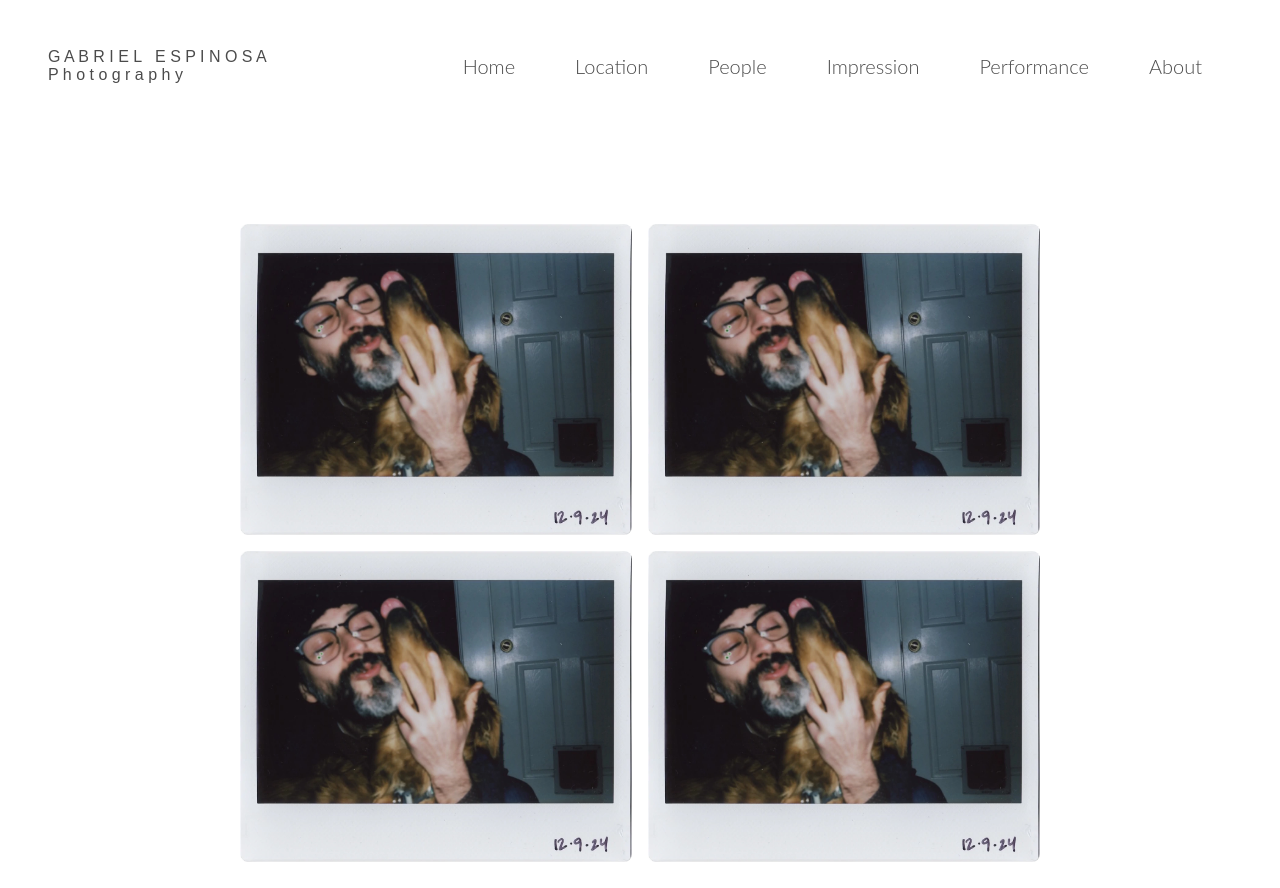
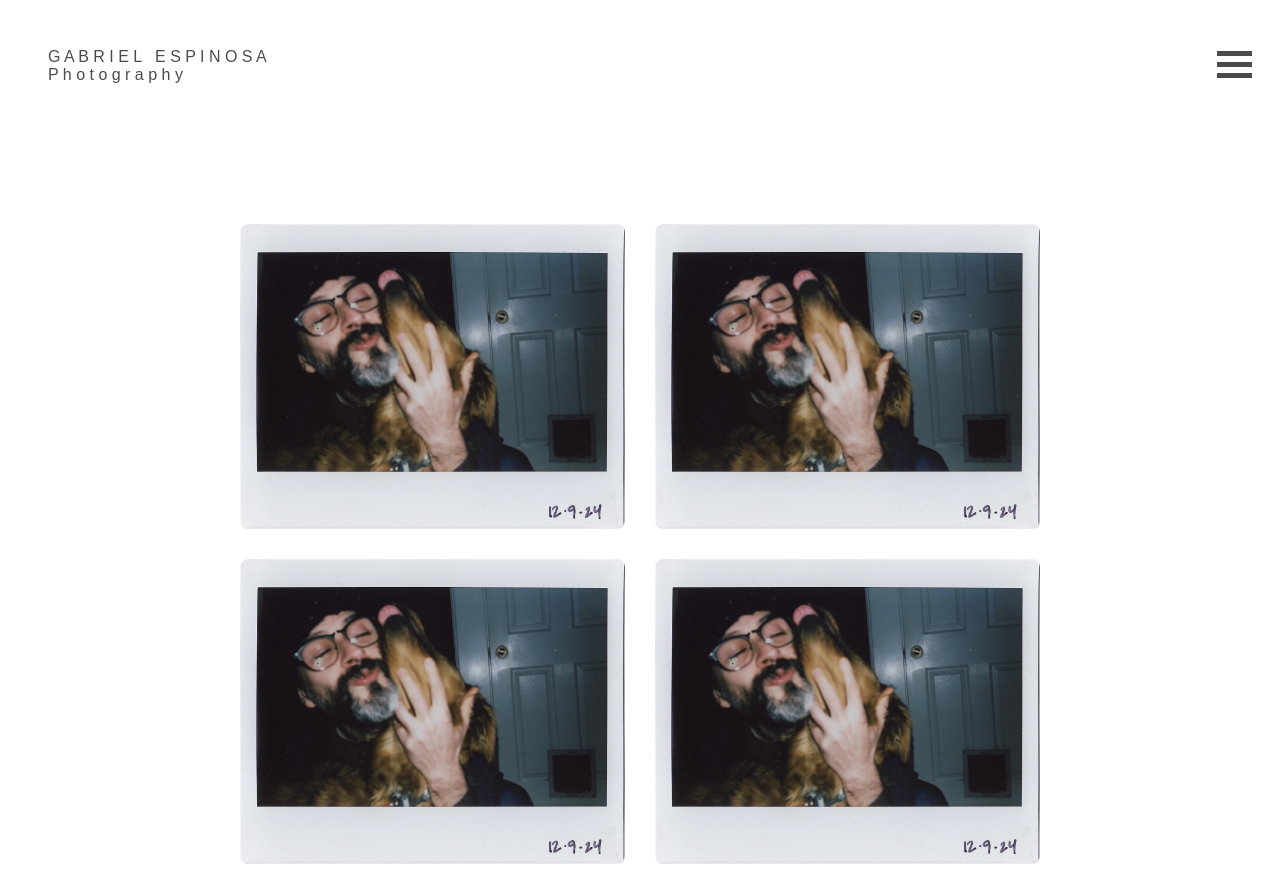
Before and after one commit to GEEspinosa/GEEspinosa-photo-portfolio, a React (Create React App) app: page / in a window 1280 px wide. Built offline with nearby package versions, Linux system fonts and the light colour scheme; the HTML template or start-up script is replaced by a standard one.

Commit message:
chore: made responsive header, ensuring landing page always has hamburger menu forcing user to engage image/links...soon to be.

```diff
--- a/src/App.js
+++ b/src/App.js
@@ -42,19 +42,17 @@ function App() {
     '/impression': 'impression',
     '/performance': 'performance',
   };
-  const [page, setPage] = useState(pathMap[location.pathname] ||'landing');
+  const [page, setPage] = useState(pathMap[location.pathname] || 'landing');
   const [modalSelect, setModalSelect] = useState(0);
   const [showModal, setShowModal] = useState(false);
   const [fadeIn, setFadeIn] = useState(false);
-
-  //const [isLoaded, setIsLoaded] = useState(false);
-  //const navigate = useNavigate();
 
   // dev note: destructuring `width` from custom hook `useWindowSize` to get current window width.
   const { width } = useWindowSize();
 
   const currentPage = pathMap[location.pathname] || null;
-  let album = currentPage && pageAlbum[currentPage] ? pageAlbum[currentPage][0] : [];
+  let album =
+    currentPage && pageAlbum[currentPage] ? pageAlbum[currentPage][0] : [];
 
   // dev note: click handler that sets the clicked image's id to state
   // and triggers modal mode, bypassing gallery view to display the image in modal.
@@ -134,11 +132,6 @@ function App() {
     return () => document.removeEventListener('keydown', keyDownHandler);
   });
 
-  //dev note: first render always navigates to the landing page
-  // useEffect(() => {
-  //   navigate('/');
-  // }, []);
-
   // dev note: useEffect runs when `page` state changes.
   //
   // first thing it does is check if `pageAlbum[page]` already has images.
@@ -157,6 +150,7 @@ function App() {
   // what’s nice here is the early return: if that page’s images are already cached in state,
   // we skip all the sorting and mapping work. just reuse what’s already stored.
   // simple and efficient.
+
   useEffect(() => {
     if (pageAlbum[page].length > 0) return;
     const filteredImages = imageData.filter(img => page in img.album);
@@ -196,6 +190,7 @@ function App() {
           open={open}
           setOpen={setOpen}
           showModal={showModal}
+          page={page}
           setPage={setPage}
           navClickHander={navClickHandler}
         />
--- a/src/components/common/header/header.js
+++ b/src/components/common/header/header.js
@@ -4,7 +4,7 @@ import { OpenMenu } from '../open-menu/open-menu';
 import { linkArray } from '../../../constants/linkArray';
 import useWindowSize from '../../../hooks/useWindowSize';
 
-function Header({ open, setOpen, showModal, setPage, navClickHander }) {
+function Header({ open, setOpen, showModal, page, setPage, navClickHander }) {
     const { width } = useWindowSize();
   return (
     <Head>
@@ -16,6 +16,7 @@ function Header({ open, setOpen, showModal, setPage, navClickHander }) {
         </Title> : <Title>
           GABRIEL ESPINOSA <br />Photography
         </Title>}
+        {page !== 'landing' &&
         <div className="link-container">
           {linkArray.map(link => {
             return (
@@ -33,10 +34,10 @@ function Header({ open, setOpen, showModal, setPage, navClickHander }) {
           <StyledLink to="/about" className="navbar-link">
             About
           </StyledLink>
-        </div>
+        </div>}
       </Navbar>
       {!showModal && (
-        <MenuIcon open={open} setOpen={setOpen} showModal={showModal} />
+        <MenuIcon page={page} open={open} setOpen={setOpen} showModal={showModal} />
       )}
       <OpenMenu open={open} setOpen={setOpen} setPage={setPage} />
     </Head>
--- a/src/components/common/menu-icon/menu-icon.js
+++ b/src/components/common/menu-icon/menu-icon.js
@@ -1,9 +1,9 @@
 import { MenuIconStyled } from "./styled.menu-icon";
 
-function MenuIcon({ open, setOpen }) {
+function MenuIcon({page, open, setOpen }) {
   return (
     <>
-      <MenuIconStyled onClick={() => setOpen(!open)} open={open} className={open ? 'open' : ''} role='button' aria-label='hamburger menu'>
+      <MenuIconStyled onClick={() => setOpen(!open)} page={page} open={open} className={open ? 'open' : ''} role='button' aria-label='hamburger menu'>
         <div data-testid = 'menu-icon-test'/>
         <div data-testid = 'menu-icon-test'/>
         <div data-testid = 'menu-icon-test'/>
--- a/src/components/common/menu-icon/styled.menu-icon.js
+++ b/src/components/common/menu-icon/styled.menu-icon.js
@@ -30,7 +30,7 @@ const MenuIconStyled = styled.div`
   //   }
 
   div {
-    display: none;
+    display: ${({ page }) => (page !== 'landing' ? 'none' : '')};
     width: 35px;
     height: 5px;
     background-color: ${({ open }) => (open ? 'white' : 'black')};
--- a/src/components/pages/landing/styled.landing.js
+++ b/src/components/pages/landing/styled.landing.js
@@ -3,7 +3,7 @@ import styled from 'styled-components';
 const LandingGrid = styled.div`
  display: grid;
   grid-template-columns: repeat(2, 1fr); // start as 2 columns
-  gap: 16px; // flexible spacing between images
+  gap: 30px; // flexible spacing between images
   max-width: 800px; // optional max width
   margin: 0 auto; // center grid horizontally
   padding: 16px;
```
